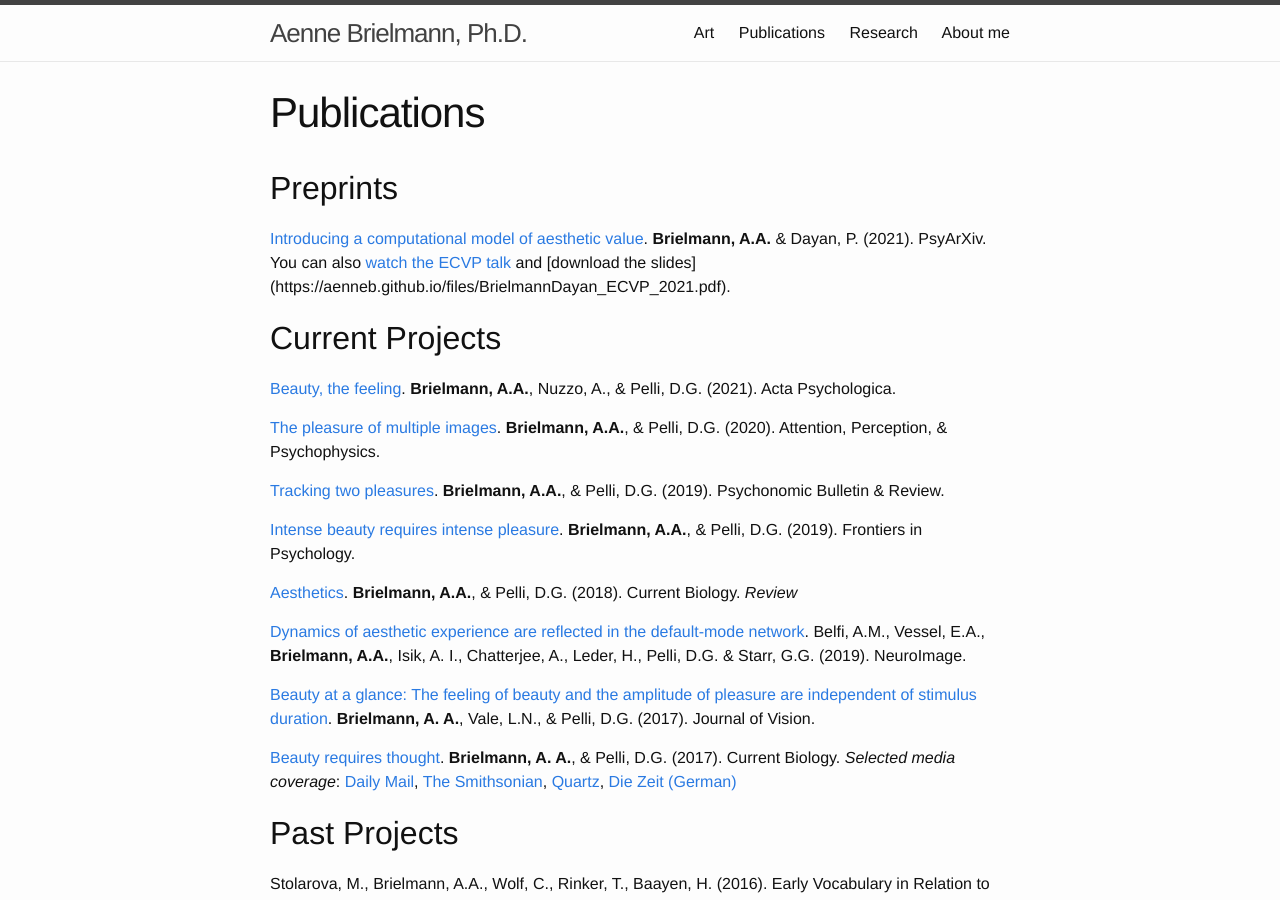
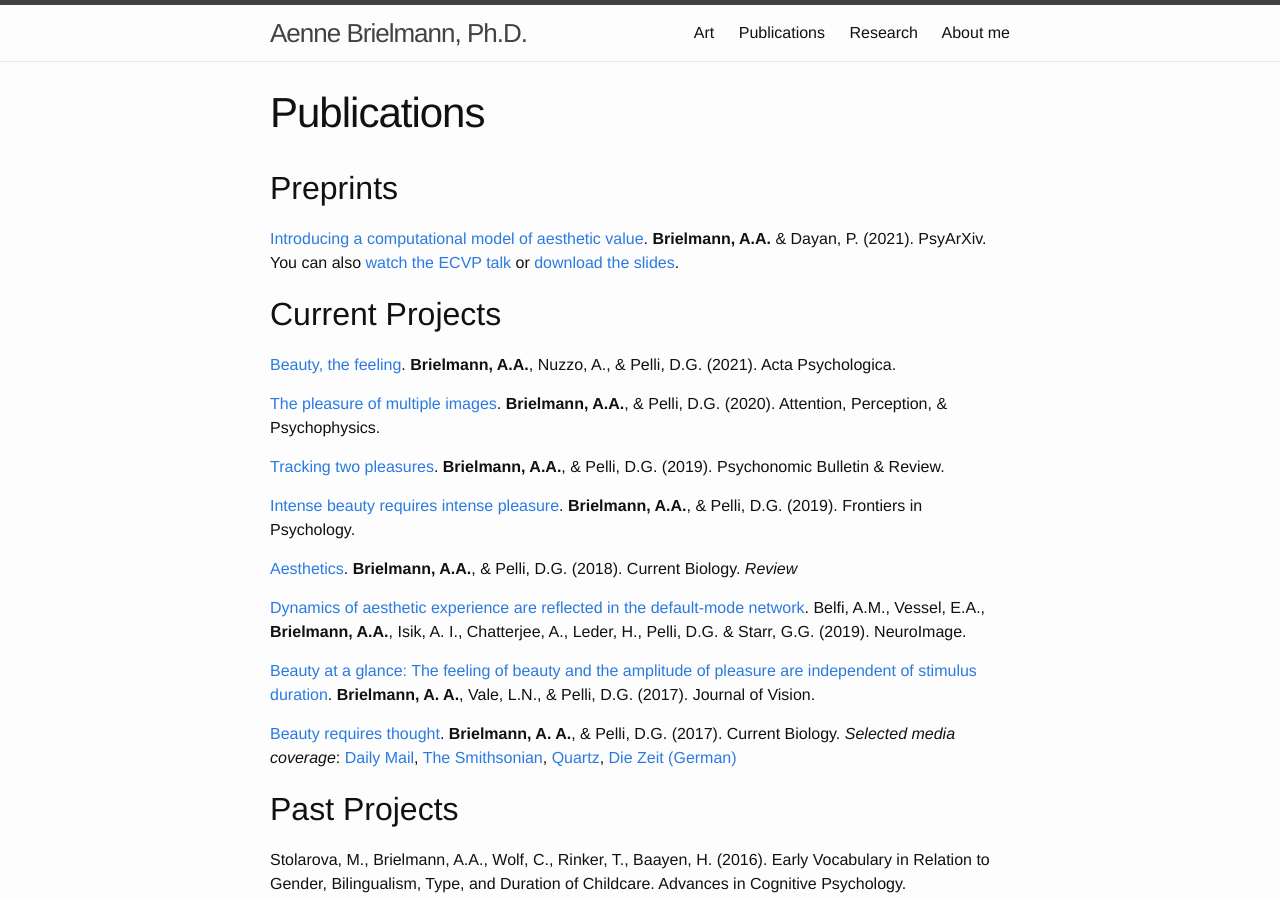
Before and after one commit to aenneb/aenneb.github.io, a Jekyll site: the page built from publications.md, in a window 1280 px wide and 900 px high. Built offline with Jekyll 4.4.1, drawn with Linux system fonts in a browser that asks for light colours.

Commit message:
Update publications.md

```diff
--- a/publications.md
+++ b/publications.md
@@ -6,8 +6,8 @@ permalink: /publications/
 
 ## Preprints
 
-[Introducing a computational model of aesthetic value](https://psyarxiv.com/eaqkc/). **Brielmann, A.A.** & Dayan, P. (2021). PsyArXiv.
-You can also [watch the ECVP talk](https://aenneb.github.io/files/BrielmannDayan_talk_ECVP2021_noQA.mp4) and [download the slides] (https://aenneb.github.io/files/BrielmannDayan_ECVP_2021.pdf).
+[Introducing a computational model of aesthetic value](https://psyarxiv.com/eaqkc/). **Brielmann, A.A.** & Dayan, P. (2021). PsyArXiv. <br/>
+You can also [watch the ECVP talk](https://aenneb.github.io/files/BrielmannDayan_talk_ECVP2021_noQA.mp4/) or [download the slides](https://aenneb.github.io/files/BrielmannDayan_ECVP_2021.pdf/).
 
 
 ## Current Projects
```
